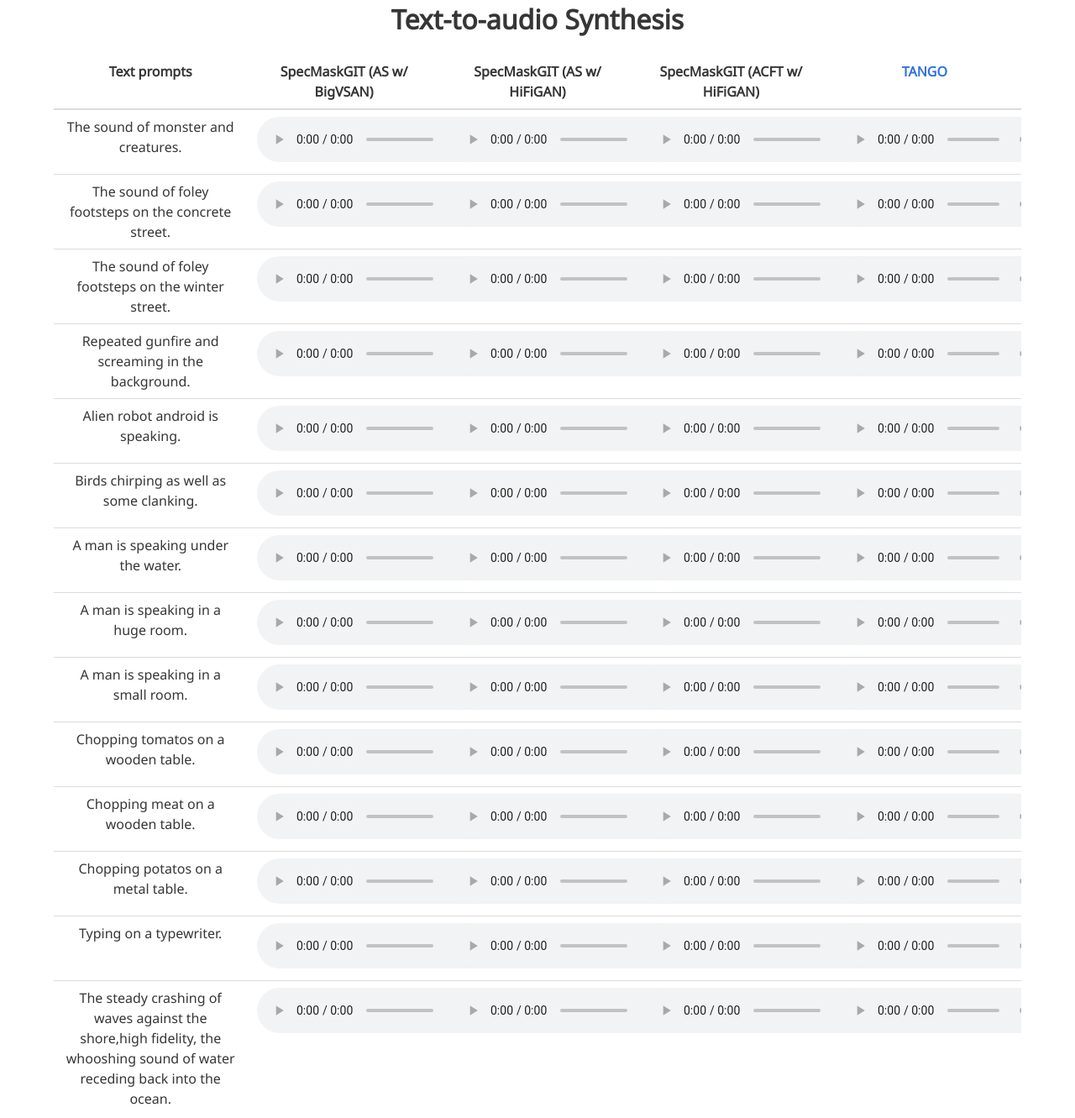
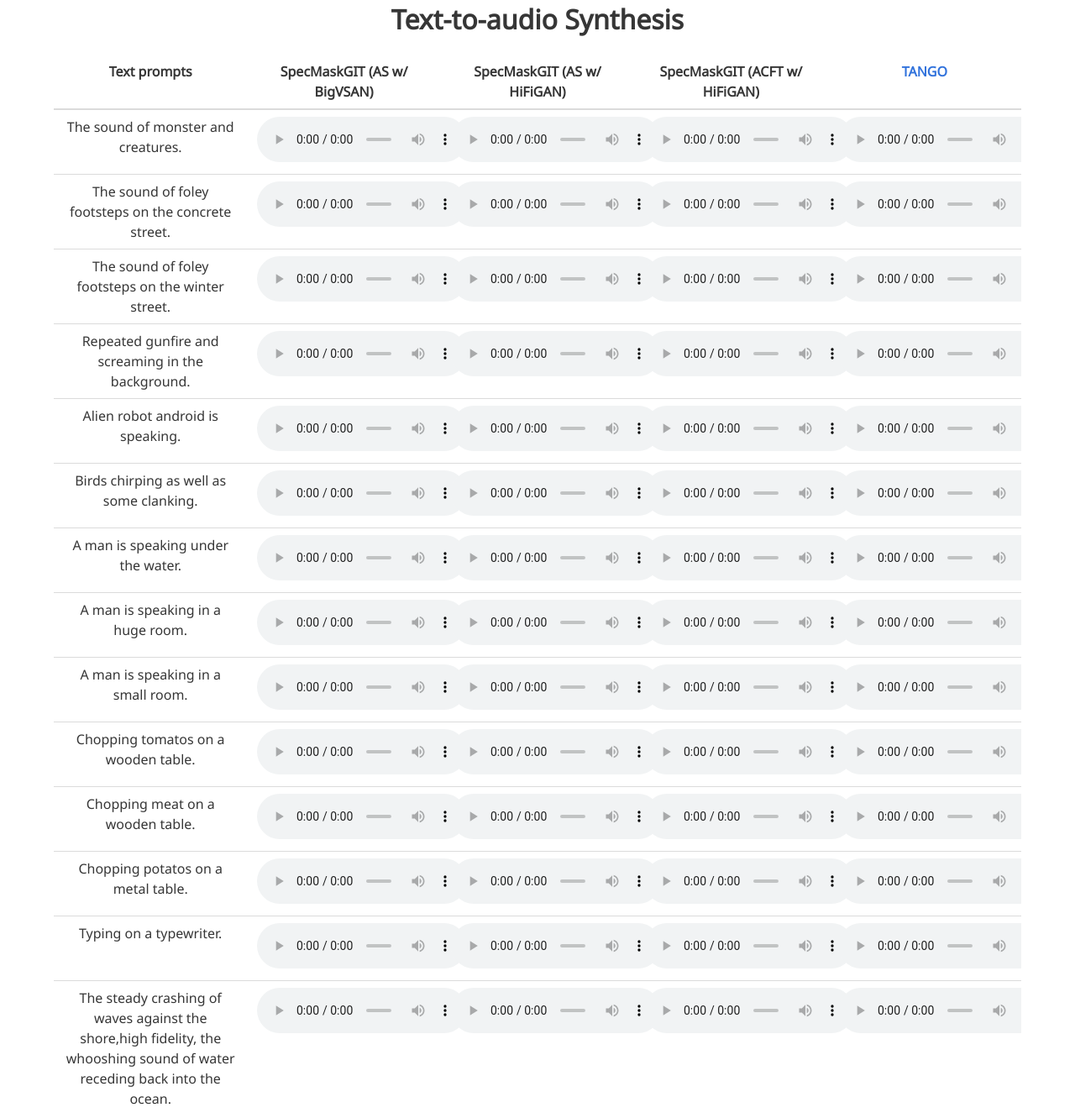
Before and after one commit to zzaudio/SpecMaskGIT, a plain HTML site: page index.html in a window 1280 px wide. Shown: the part 1080-2411 px from the top of the page at 84% size. Drawn offline with nearby package versions, Linux system fonts and the light colour scheme; some packages are replaced by stand-ins of ours; some icons are missing; a web font is replaced by a local one.

Commit message:
adjusted the width of audio objects

```diff
--- a/index.html
+++ b/index.html
@@ -178,109 +178,109 @@
               <tbody>
                   <tr><!--000-->
                       <td>The sound of monster and creatures.</td>
-                    <td><audio controls="controls"><source src="static/audio/TTA/AS_500k_BigVSAN/00000.wav" />Your browser does not support the audio element.</audio></td>
-                    <td><audio controls="controls"><source src="static/audio/TTA/AS_500k_HiFiGAN/00000.wav" />Your browser does not support the audio element.</audio></td>
-                    <td><audio controls="controls"><source src="static/audio/TTA/AS_500k_AC_250k_HiFiGAN/00000.wav" />Your browser does not support the audio element.</audio></td>
-                    <td><audio controls="controls"><source src="static/audio/TTA/TANGO/00000.wav" />Your browser does not support the audio element.</audio></td>
+                      <td><audio controls="controls" style="width: 250px;"><source src="static/audio/TTA/AS_500k_BigVSAN/00000.wav" />Your browser does not support the audio element.</audio></td>
+                      <td><audio controls="controls" style="width: 250px;"><source src="static/audio/TTA/AS_500k_HiFiGAN/00000.wav" />Your browser does not support the audio element.</audio></td>
+                      <td><audio controls="controls" style="width: 250px;"><source src="static/audio/TTA/AS_500k_AC_250k_HiFiGAN/00000.wav" />Your browser does not support the audio element.</audio></td>
+                      <td><audio controls="controls" style="width: 250px;"><source src="static/audio/TTA/TANGO/00000.wav" />Your browser does not support the audio element.</audio></td>
                   </tr>
                   <tr><!--001-->
                       <td>The sound of foley footsteps on the concrete street.</td>
-                    <td><audio controls="controls"><source src="static/audio/TTA/AS_500k_BigVSAN/00001.wav" />Your browser does not support the audio element.</audio></td>
-                    <td><audio controls="controls"><source src="static/audio/TTA/AS_500k_HiFiGAN/00001.wav" />Your browser does not support the audio element.</audio></td>
-                    <td><audio controls="controls"><source src="static/audio/TTA/AS_500k_AC_250k_HiFiGAN/00001.wav" />Your browser does not support the audio element.</audio></td>
-                    <td><audio controls="controls"><source src="static/audio/TTA/TANGO/00001.wav" />Your browser does not support the audio element.</audio></td>
+                      <td><audio controls="controls" style="width: 250px;"><source src="static/audio/TTA/AS_500k_BigVSAN/00001.wav" />Your browser does not support the audio element.</audio></td>
+                      <td><audio controls="controls" style="width: 250px;"><source src="static/audio/TTA/AS_500k_HiFiGAN/00001.wav" />Your browser does not support the audio element.</audio></td>
+                      <td><audio controls="controls" style="width: 250px;"><source src="static/audio/TTA/AS_500k_AC_250k_HiFiGAN/00001.wav" />Your browser does not support the audio element.</audio></td>
+                      <td><audio controls="controls" style="width: 250px;"><source src="static/audio/TTA/TANGO/00001.wav" />Your browser does not support the audio element.</audio></td>
                   </tr>
                   <tr><!--002-->
                       <td>The sound of foley footsteps on the winter street.</td>
-                    <td><audio controls="controls"><source src="static/audio/TTA/AS_500k_BigVSAN/00002.wav" />Your browser does not support the audio element.</audio></td>
-                    <td><audio controls="controls"><source src="static/audio/TTA/AS_500k_HiFiGAN/00002.wav" />Your browser does not support the audio element.</audio></td>
-                    <td><audio controls="controls"><source src="static/audio/TTA/AS_500k_AC_250k_HiFiGAN/00002.wav" />Your browser does not support the audio element.</audio></td>
-                    <td><audio controls="controls"><source src="static/audio/TTA/TANGO/00002.wav" />Your browser does not support the audio element.</audio></td>
+                      <td><audio controls="controls" style="width: 250px;"><source src="static/audio/TTA/AS_500k_BigVSAN/00002.wav" />Your browser does not support the audio element.</audio></td>
+                      <td><audio controls="controls" style="width: 250px;"><source src="static/audio/TTA/AS_500k_HiFiGAN/00002.wav" />Your browser does not support the audio element.</audio></td>
+                      <td><audio controls="controls" style="width: 250px;"><source src="static/audio/TTA/AS_500k_AC_250k_HiFiGAN/00002.wav" />Your browser does not support the audio element.</audio></td>
+                      <td><audio controls="controls" style="width: 250px;"><source src="static/audio/TTA/TANGO/00002.wav" />Your browser does not support the audio element.</audio></td>
                   </tr>
                   <tr><!--003-->
                       <td>Repeated gunfire and screaming in the background.</td>
-                    <td><audio controls="controls"><source src="static/audio/TTA/AS_500k_BigVSAN/00003.wav" />Your browser does not support the audio element.</audio></td>
-                    <td><audio controls="controls"><source src="static/audio/TTA/AS_500k_HiFiGAN/00003.wav" />Your browser does not support the audio element.</audio></td>
-                    <td><audio controls="controls"><source src="static/audio/TTA/AS_500k_AC_250k_HiFiGAN/00003.wav" />Your browser does not support the audio element.</audio></td>
-                    <td><audio controls="controls"><source src="static/audio/TTA/TANGO/00003.wav" />Your browser does not support the audio element.</audio></td>
+                      <td><audio controls="controls" style="width: 250px;"><source src="static/audio/TTA/AS_500k_BigVSAN/00003.wav" />Your browser does not support the audio element.</audio></td>
+                      <td><audio controls="controls" style="width: 250px;"><source src="static/audio/TTA/AS_500k_HiFiGAN/00003.wav" />Your browser does not support the audio element.</audio></td>
+                      <td><audio controls="controls" style="width: 250px;"><source src="static/audio/TTA/AS_500k_AC_250k_HiFiGAN/00003.wav" />Your browser does not support the audio element.</audio></td>
+                      <td><audio controls="controls" style="width: 250px;"><source src="static/audio/TTA/TANGO/00003.wav" />Your browser does not support the audio element.</audio></td>
                   </tr>
                   <tr><!--004-->
                       <td>Alien robot android is speaking.</td>
-                    <td><audio controls="controls"><source src="static/audio/TTA/AS_500k_BigVSAN/00004.wav" />Your browser does not support the audio element.</audio></td>
-                    <td><audio controls="controls"><source src="static/audio/TTA/AS_500k_HiFiGAN/00004.wav" />Your browser does not support the audio element.</audio></td>
-                    <td><audio controls="controls"><source src="static/audio/TTA/AS_500k_AC_250k_HiFiGAN/00004.wav" />Your browser does not support the audio element.</audio></td>
-                    <td><audio controls="controls"><source src="static/audio/TTA/TANGO/00004.wav" />Your browser does not support the audio element.</audio></td>
+                      <td><audio controls="controls" style="width: 250px;"><source src="static/audio/TTA/AS_500k_BigVSAN/00004.wav" />Your browser does not support the audio element.</audio></td>
+                      <td><audio controls="controls" style="width: 250px;"><source src="static/audio/TTA/AS_500k_HiFiGAN/00004.wav" />Your browser does not support the audio element.</audio></td>
+                      <td><audio controls="controls" style="width: 250px;"><source src="static/audio/TTA/AS_500k_AC_250k_HiFiGAN/00004.wav" />Your browser does not support the audio element.</audio></td>
+                      <td><audio controls="controls" style="width: 250px;"><source src="static/audio/TTA/TANGO/00004.wav" />Your browser does not support the audio element.</audio></td>
                   </tr>
                   <tr><!--005-->
                       <td>Birds chirping as well as some clanking.</td>
-                    <td><audio controls="controls"><source src="static/audio/TTA/AS_500k_BigVSAN/00005.wav" />Your browser does not support the audio element.</audio></td>
-                    <td><audio controls="controls"><source src="static/audio/TTA/AS_500k_HiFiGAN/00005.wav" />Your browser does not support the audio element.</audio></td>
-                    <td><audio controls="controls"><source src="static/audio/TTA/AS_500k_AC_250k_HiFiGAN/00005.wav" />Your browser does not support the audio element.</audio></td>
-                    <td><audio controls="controls"><source src="static/audio/TTA/TANGO/00005.wav" />Your browser does not support the audio element.</audio></td>
+                      <td><audio controls="controls" style="width: 250px;"><source src="static/audio/TTA/AS_500k_BigVSAN/00005.wav" />Your browser does not support the audio element.</audio></td>
+                      <td><audio controls="controls" style="width: 250px;"><source src="static/audio/TTA/AS_500k_HiFiGAN/00005.wav" />Your browser does not support the audio element.</audio></td>
+                      <td><audio controls="controls" style="width: 250px;"><source src="static/audio/TTA/AS_500k_AC_250k_HiFiGAN/00005.wav" />Your browser does not support the audio element.</audio></td>
+                      <td><audio controls="controls" style="width: 250px;"><source src="static/audio/TTA/TANGO/00005.wav" />Your browser does not support the audio element.</audio></td>
                   </tr>
                   <tr><!--006-->
                       <td>A man is speaking under the water.</td>
                       <!--006-->
-                    <td><audio controls="controls"><source src="static/audio/TTA/AS_500k_BigVSAN/00006.wav" />Your browser does not support the audio element.</audio></td>
-                    <td><audio controls="controls"><source src="static/audio/TTA/AS_500k_HiFiGAN/00006.wav" />Your browser does not support the audio element.</audio></td>
-                    <td><audio controls="controls"><source src="static/audio/TTA/AS_500k_AC_250k_HiFiGAN/00006.wav" />Your browser does not support the audio element.</audio></td>
-                    <td><audio controls="controls"><source src="static/audio/TTA/TANGO/00006.wav" />Your browser does not support the audio element.</audio></td>
+                      <td><audio controls="controls" style="width: 250px;"><source src="static/audio/TTA/AS_500k_BigVSAN/00006.wav" />Your browser does not support the audio element.</audio></td>
+                      <td><audio controls="controls" style="width: 250px;"><source src="static/audio/TTA/AS_500k_HiFiGAN/00006.wav" />Your browser does not support the audio element.</audio></td>
+                      <td><audio controls="controls" style="width: 250px;"><source src="static/audio/TTA/AS_500k_AC_250k_HiFiGAN/00006.wav" />Your browser does not support the audio element.</audio></td>
+                      <td><audio controls="controls" style="width: 250px;"><source src="static/audio/TTA/TANGO/00006.wav" />Your browser does not support the audio element.</audio></td>
                   </tr>
                   <tr>
                       <td>A man is speaking in a huge room.</td>
                       <!--007-->
-                    <td><audio controls="controls"><source src="static/audio/TTA/AS_500k_BigVSAN/00007.wav" />Your browser does not support the audio element.</audio></td>
-                    <td><audio controls="controls"><source src="static/audio/TTA/AS_500k_HiFiGAN/00007.wav" />Your browser does not support the audio element.</audio></td>
-                    <td><audio controls="controls"><source src="static/audio/TTA/AS_500k_AC_250k_HiFiGAN/00007.wav" />Your browser does not support the audio element.</audio></td>
-                    <td><audio controls="controls"><source src="static/audio/TTA/TANGO/00007.wav" />Your browser does not support the audio element.</audio></td>
+                      <td><audio controls="controls" style="width: 250px;"><source src="static/audio/TTA/AS_500k_BigVSAN/00007.wav" />Your browser does not support the audio element.</audio></td>
+                      <td><audio controls="controls" style="width: 250px;"><source src="static/audio/TTA/AS_500k_HiFiGAN/00007.wav" />Your browser does not support the audio element.</audio></td>
+                      <td><audio controls="controls" style="width: 250px;"><source src="static/audio/TTA/AS_500k_AC_250k_HiFiGAN/00007.wav" />Your browser does not support the audio element.</audio></td>
+                      <td><audio controls="controls" style="width: 250px;"><source src="static/audio/TTA/TANGO/00007.wav" />Your browser does not support the audio element.</audio></td>
                   </tr>
                   <tr>
                       <td>A man is speaking in a small room.</td>
                       <!--008-->
-                    <td><audio controls="controls"><source src="static/audio/TTA/AS_500k_BigVSAN/00008.wav" />Your browser does not support the audio element.</audio></td>
-                    <td><audio controls="controls"><source src="static/audio/TTA/AS_500k_HiFiGAN/00008.wav" />Your browser does not support the audio element.</audio></td>
-                    <td><audio controls="controls"><source src="static/audio/TTA/AS_500k_AC_250k_HiFiGAN/00008.wav" />Your browser does not support the audio element.</audio></td>
-                    <td><audio controls="controls"><source src="static/audio/TTA/TANGO/00008.wav" />Your browser does not support the audio element.</audio></td>
+                      <td><audio controls="controls" style="width: 250px;"><source src="static/audio/TTA/AS_500k_BigVSAN/00008.wav" />Your browser does not support the audio element.</audio></td>
+                      <td><audio controls="controls" style="width: 250px;"><source src="static/audio/TTA/AS_500k_HiFiGAN/00008.wav" />Your browser does not support the audio element.</audio></td>
+                      <td><audio controls="controls" style="width: 250px;"><source src="static/audio/TTA/AS_500k_AC_250k_HiFiGAN/00008.wav" />Your browser does not support the audio element.</audio></td>
+                      <td><audio controls="controls" style="width: 250px;"><source src="static/audio/TTA/TANGO/00008.wav" />Your browser does not support the audio element.</audio></td>
                   </tr>
                   <tr>
                       <td>Chopping tomatos on a wooden table.</td>
                       <!--009-->
-                    <td><audio controls="controls"><source src="static/audio/TTA/AS_500k_BigVSAN/00009.wav" />Your browser does not support the audio element.</audio></td>
-                    <td><audio controls="controls"><source src="static/audio/TTA/AS_500k_HiFiGAN/00009.wav" />Your browser does not support the audio element.</audio></td>
-                    <td><audio controls="controls"><source src="static/audio/TTA/AS_500k_AC_250k_HiFiGAN/00009.wav" />Your browser does not support the audio element.</audio></td>
-                    <td><audio controls="controls"><source src="static/audio/TTA/TANGO/00009.wav" />Your browser does not support the audio element.</audio></td>
+                      <td><audio controls="controls" style="width: 250px;"><source src="static/audio/TTA/AS_500k_BigVSAN/00009.wav" />Your browser does not support the audio element.</audio></td>
+                      <td><audio controls="controls" style="width: 250px;"><source src="static/audio/TTA/AS_500k_HiFiGAN/00009.wav" />Your browser does not support the audio element.</audio></td>
+                      <td><audio controls="controls" style="width: 250px;"><source src="static/audio/TTA/AS_500k_AC_250k_HiFiGAN/00009.wav" />Your browser does not support the audio element.</audio></td>
+                      <td><audio controls="controls" style="width: 250px;"><source src="static/audio/TTA/TANGO/00009.wav" />Your browser does not support the audio element.</audio></td>
                   </tr>
                   <tr>
                       <td>Chopping meat on a wooden table.</td>
                       <!--010-->
-                    <td><audio controls="controls"><source src="static/audio/TTA/AS_500k_BigVSAN/00010.wav" />Your browser does not support the audio element.</audio></td>
-                    <td><audio controls="controls"><source src="static/audio/TTA/AS_500k_HiFiGAN/00010.wav" />Your browser does not support the audio element.</audio></td>
-                    <td><audio controls="controls"><source src="static/audio/TTA/AS_500k_AC_250k_HiFiGAN/00010.wav" />Your browser does not support the audio element.</audio></td>
-                    <td><audio controls="controls"><source src="static/audio/TTA/TANGO/00010.wav" />Your browser does not support the audio element.</audio></td>
+                      <td><audio controls="controls" style="width: 250px;"><source src="static/audio/TTA/AS_500k_BigVSAN/00010.wav" />Your browser does not support the audio element.</audio></td>
+                      <td><audio controls="controls" style="width: 250px;"><source src="static/audio/TTA/AS_500k_HiFiGAN/00010.wav" />Your browser does not support the audio element.</audio></td>
+                      <td><audio controls="controls" style="width: 250px;"><source src="static/audio/TTA/AS_500k_AC_250k_HiFiGAN/00010.wav" />Your browser does not support the audio element.</audio></td>
+                      <td><audio controls="controls" style="width: 250px;"><source src="static/audio/TTA/TANGO/00010.wav" />Your browser does not support the audio element.</audio></td>
                   </tr>
                   <tr>
                       <td>Chopping potatos on a metal table.</td>
                       <!--011-->
-                    <td><audio controls="controls"><source src="static/audio/TTA/AS_500k_BigVSAN/00011.wav" />Your browser does not support the audio element.</audio></td>
-                    <td><audio controls="controls"><source src="static/audio/TTA/AS_500k_HiFiGAN/00011.wav" />Your browser does not support the audio element.</audio></td>
-                    <td><audio controls="controls"><source src="static/audio/TTA/AS_500k_AC_250k_HiFiGAN/00011.wav" />Your browser does not support the audio element.</audio></td>
-                    <td><audio controls="controls"><source src="static/audio/TTA/TANGO/00011.wav" />Your browser does not support the audio element.</audio></td>
+                      <td><audio controls="controls" style="width: 250px;"><source src="static/audio/TTA/AS_500k_BigVSAN/00011.wav" />Your browser does not support the audio element.</audio></td>
+                      <td><audio controls="controls" style="width: 250px;"><source src="static/audio/TTA/AS_500k_HiFiGAN/00011.wav" />Your browser does not support the audio element.</audio></td>
+                      <td><audio controls="controls" style="width: 250px;"><source src="static/audio/TTA/AS_500k_AC_250k_HiFiGAN/00011.wav" />Your browser does not support the audio element.</audio></td>
+                      <td><audio controls="controls" style="width: 250px;"><source src="static/audio/TTA/TANGO/00011.wav" />Your browser does not support the audio element.</audio></td>
                   </tr>
                   <tr>
                       <td>Typing on a typewriter.</td>
                       <!--012-->
-                    <td><audio controls="controls"><source src="static/audio/TTA/AS_500k_BigVSAN/00012.wav" />Your browser does not support the audio element.</audio></td>
-                    <td><audio controls="controls"><source src="static/audio/TTA/AS_500k_HiFiGAN/00012.wav" />Your browser does not support the audio element.</audio></td>
-                    <td><audio controls="controls"><source src="static/audio/TTA/AS_500k_AC_250k_HiFiGAN/00012.wav" />Your browser does not support the audio element.</audio></td>
-                    <td><audio controls="controls"><source src="static/audio/TTA/TANGO/00012.wav" />Your browser does not support the audio element.</audio></td>
+                      <td><audio controls="controls" style="width: 250px;"><source src="static/audio/TTA/AS_500k_BigVSAN/00012.wav" />Your browser does not support the audio element.</audio></td>
+                      <td><audio controls="controls" style="width: 250px;"><source src="static/audio/TTA/AS_500k_HiFiGAN/00012.wav" />Your browser does not support the audio element.</audio></td>
+                      <td><audio controls="controls" style="width: 250px;"><source src="static/audio/TTA/AS_500k_AC_250k_HiFiGAN/00012.wav" />Your browser does not support the audio element.</audio></td>
+                      <td><audio controls="controls" style="width: 250px;"><source src="static/audio/TTA/TANGO/00012.wav" />Your browser does not support the audio element.</audio></td>
                   </tr>
                   <tr>
                       <td>The steady crashing of waves against the shore,high fidelity, the whooshing sound of water receding back into the ocean.</td>
                       <!--013-->
-                    <td><audio controls="controls"><source src="static/audio/TTA/AS_500k_BigVSAN/00013.wav" />Your browser does not support the audio element.</audio></td>
-                    <td><audio controls="controls"><source src="static/audio/TTA/AS_500k_HiFiGAN/00013.wav" />Your browser does not support the audio element.</audio></td>
-                    <td><audio controls="controls"><source src="static/audio/TTA/AS_500k_AC_250k_HiFiGAN/00013.wav" />Your browser does not support the audio element.</audio></td>
-                    <td><audio controls="controls"><source src="static/audio/TTA/TANGO/00013.wav" />Your browser does not support the audio element.</audio></td>
+                      <td><audio controls="controls" style="width: 250px;"><source src="static/audio/TTA/AS_500k_BigVSAN/00013.wav" />Your browser does not support the audio element.</audio></td>
+                      <td><audio controls="controls" style="width: 250px;"><source src="static/audio/TTA/AS_500k_HiFiGAN/00013.wav" />Your browser does not support the audio element.</audio></td>
+                      <td><audio controls="controls" style="width: 250px;"><source src="static/audio/TTA/AS_500k_AC_250k_HiFiGAN/00013.wav" />Your browser does not support the audio element.</audio></td>
+                      <td><audio controls="controls" style="width: 250px;"><source src="static/audio/TTA/TANGO/00013.wav" />Your browser does not support the audio element.</audio></td>
                   </tr>
               </tbody>
             </table>
```
Lines whose indentation alone changed are shown as unchanged.
